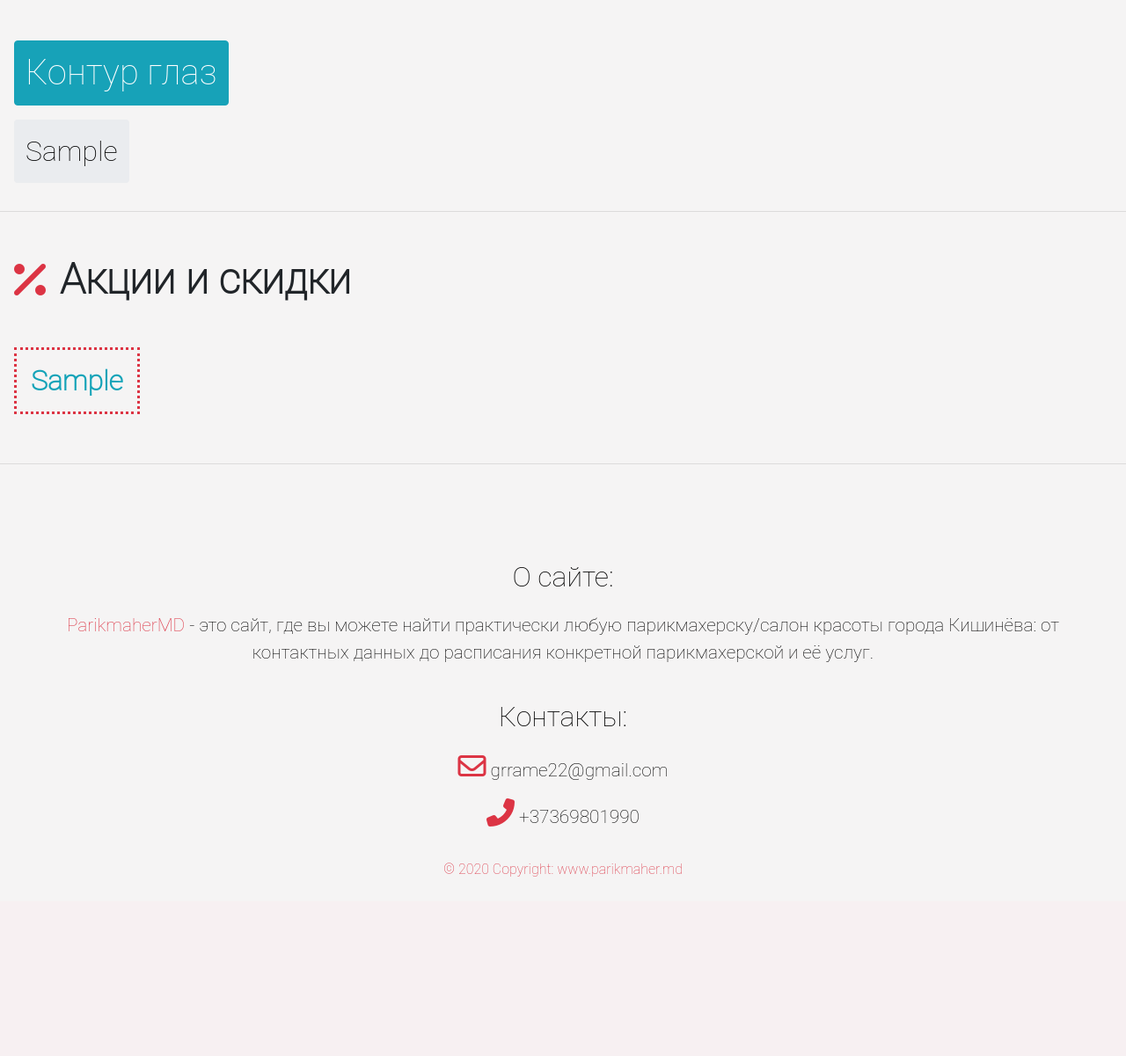
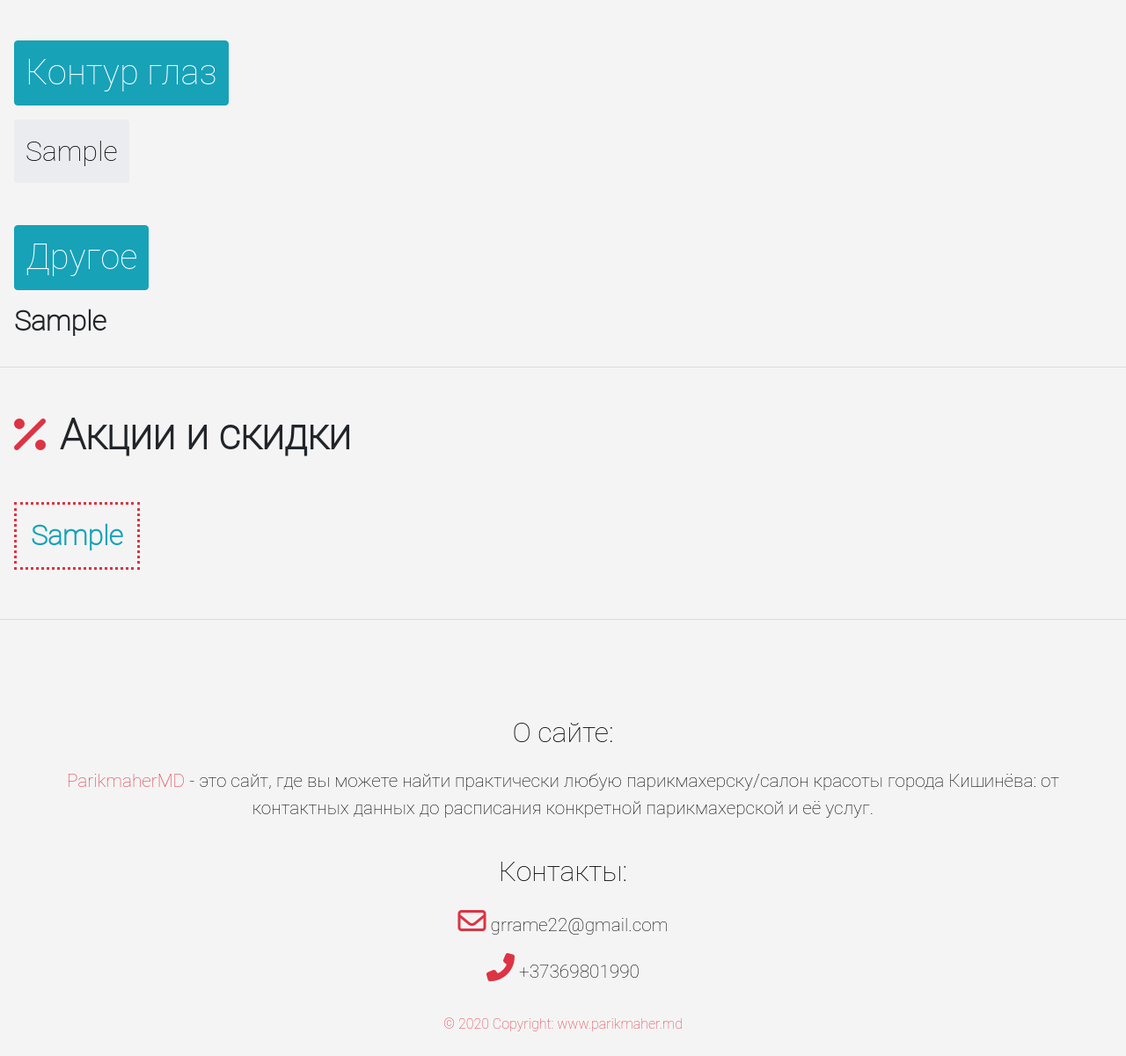
Before and after one commit to Grrame22/ParikmaherMD, a Django app: page /hairdressing/1/ in a window 1280 px wide. Shown: the part 2989-4190 px from the top of the page at 88% size. Before the commit the page ends 3986 px from the top, so only its background shows below. Run offline with Django 3.2, Linux system fonts and the light colour scheme; tables that the repository leaves empty hold one stand-in row (values such as "Sample post"); grey boxes marked "Sample" are stand-in pictures; some libraries are stand-ins or nearby versions.

Commit message:
Changed particualr_hairdressing.html file.

```diff
--- a/parikmaherMD/templates/parikmaherMD/particualr_hairdressing.html
+++ b/parikmaherMD/templates/parikmaherMD/particualr_hairdressing.html
@@ -391,6 +391,15 @@
         </div>
     {% endif %}
 
+    {% if hairdressing.other %}
+        <div class="services">
+            <button type="button" class="btn btn-info">Другое</button>
+        </div>
+        <div class="hairdressing_description_second_part">
+            <h4>{{ hairdressing.other|linebreaks }}</h4>
+        </div>
+    {% endif %}
+
     {% if hairdressing.sales %}
         <hr>
         <div class="promotion">
```
